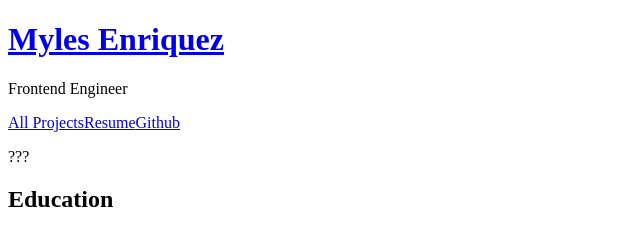
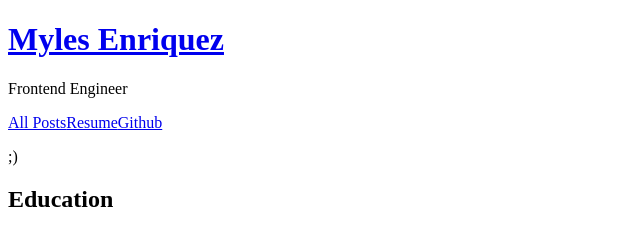
Before and after one commit to enriquezm/tgtc, a Gatsby site: page /resume/ in a window 1280 px wide. Shown: the top 230 px of the page, 0-640 px from the left. Built offline with nearby package versions, Linux system fonts and the light colour scheme; Gatsby itself is replaced by a stand-in of ours.

Commit message:
Change header sign.

```diff
--- a/src/components/Header.js
+++ b/src/components/Header.js
@@ -11,7 +11,7 @@ const Header = (props) => {
             <p className="font-color-violet">Frontend Engineer</p>
             <div>
               {
-                props.extraBtn ? <Link to="/" className="link-btn margin-right-sm">All Projects</Link> : ''
+                props.extraBtn ? <Link to="/" className="link-btn margin-right-sm">All Posts</Link> : ''
               }
               <Link to="/resume/" className="link-btn">Resume</Link>
               <a className="link-btn" href="https://github.com/enriquezm">Github</a>
@@ -20,7 +20,7 @@ const Header = (props) => {
         </div>
         <div>
           <div className="flex-content">
-            <p className="font-override" title="Hey you! Welcome to my site! :)">???</p>
+            <p className="font-override" title="Hey you! Welcome to my site! :)">;)</p>
           </div>
         </div>
       </header>
```
